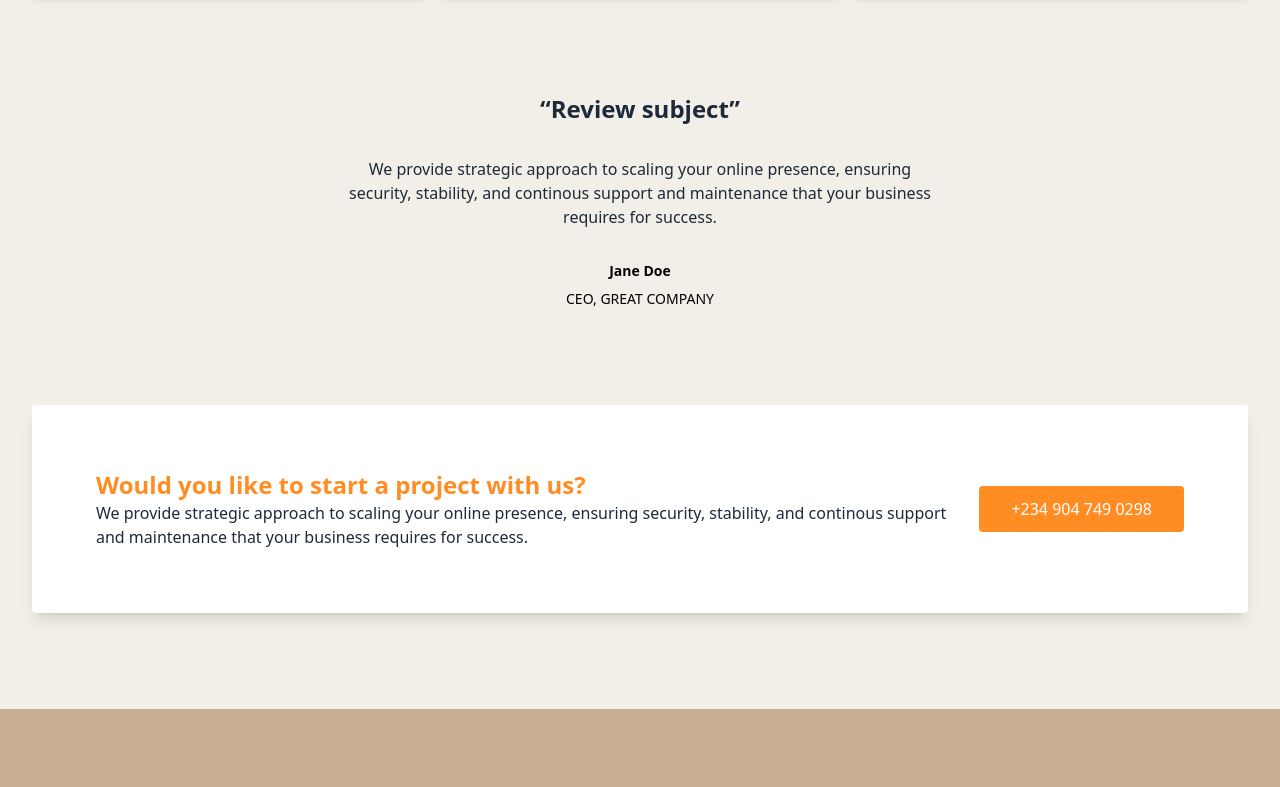
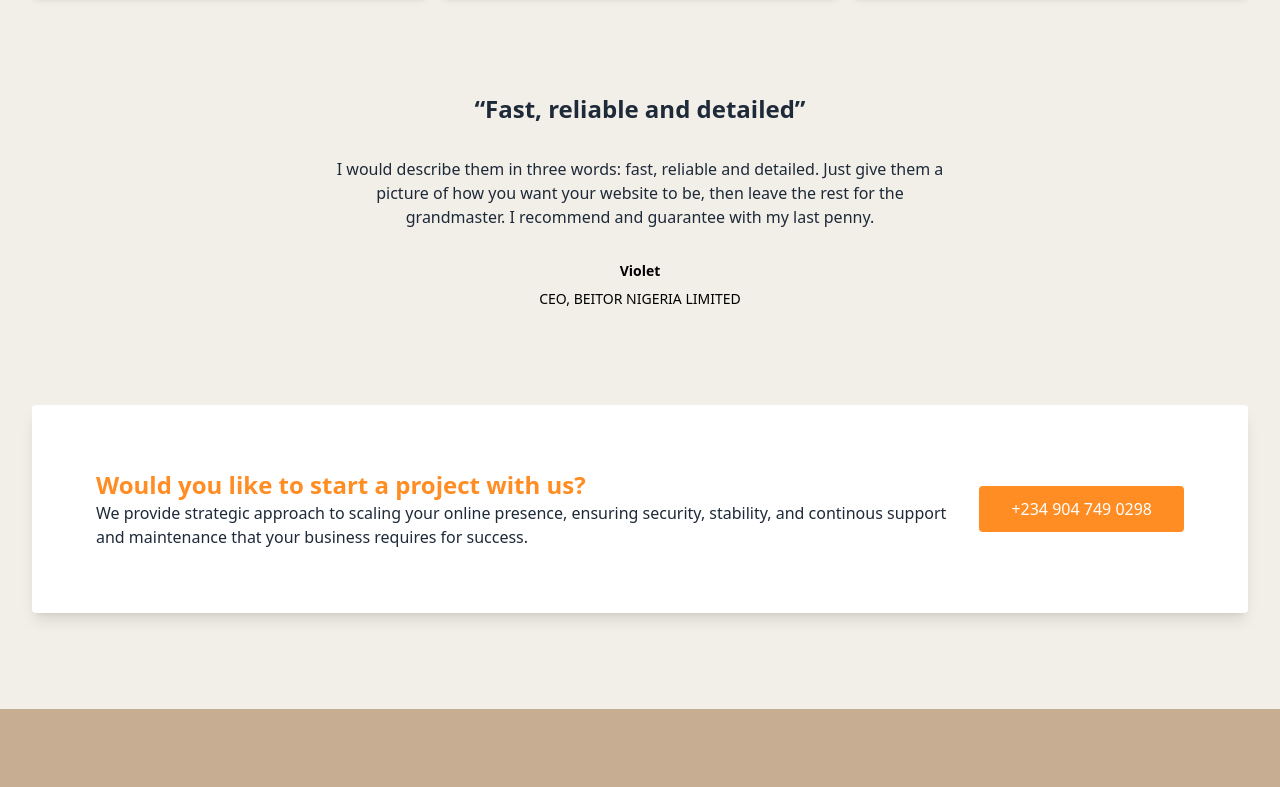
Before and after one commit to aceotechnologies/aceotechnologiesdotcom, a plain HTML site: page services/index.html in a window 1280 px wide. Shown: the part 1211-1998 px from the top of the page. Drawn offline with Linux system fonts and the light colour scheme.

Commit message:
Updates customers

```diff
--- a/services/index.html
+++ b/services/index.html
@@ -252,19 +252,22 @@ fbq('track', 'PageView');
     <!-- Reviews -->
     <section>
         <div class="body-margin">
+
           <div class="mx-auto flex flex-col gap-8 items-center justify-start text-center w-full md:w-3/4 lg:w-1/2">
               <div class="text-center text-2xl font-bold text-gray-800">
-                    &ldquo;Review subject&rdquo;
+                  &ldquo;Fast, reliable and detailed&rdquo;
               </div>
               <p class="text-gray-800">
-                    We provide strategic approach to scaling your online presence,
-                    ensuring security, stability, and continous support and maintenance that your business requires for success.
+                I would describe them in three words: fast, reliable and detailed.
+                Just give them a picture of how you want your website to be, then leave the rest for the grandmaster.
+                I recommend and guarantee with my last penny.
               </p>
               <div class="flex flex-col gap-2">
-                    <span class="font-bold text-sm">Jane Doe</span>
-                    <span class="font-light text-sm uppercase">CEO, Great company</span>
+                  <span class="font-bold text-sm">Violet</span>
+                  <span class="font-light text-sm uppercase">CEO, Beitor Nigeria Limited</span>
               </div>
           </div>
+
         </div>
     </section>
 
```
Also changed, not shown: index.html (+14 -2 lines), images/ao2-logo.jpg (added), images/ao2fmc.jpg (added). Lines whose indentation alone changed are shown as unchanged.
